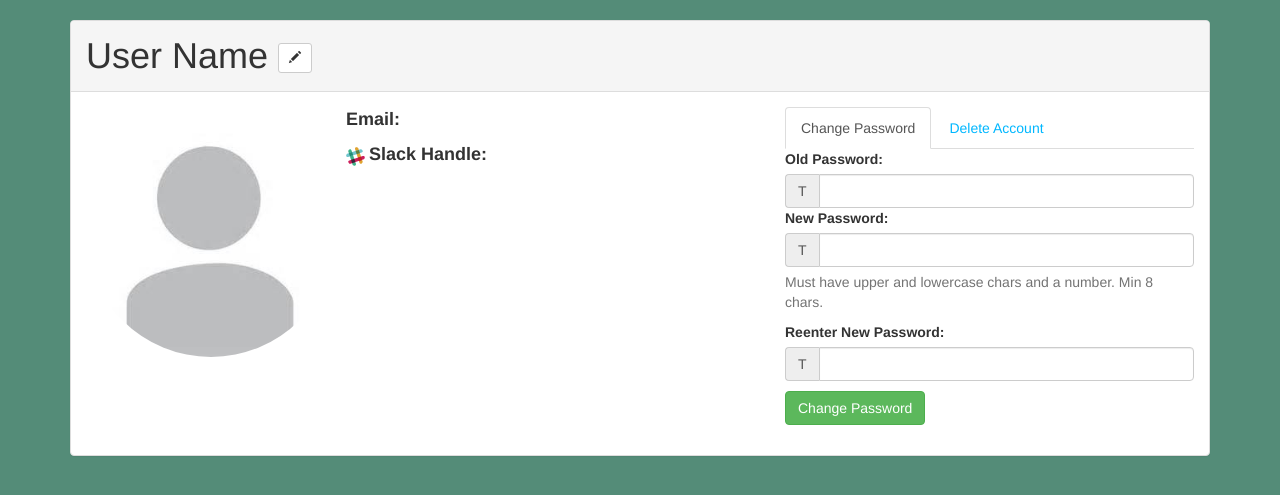
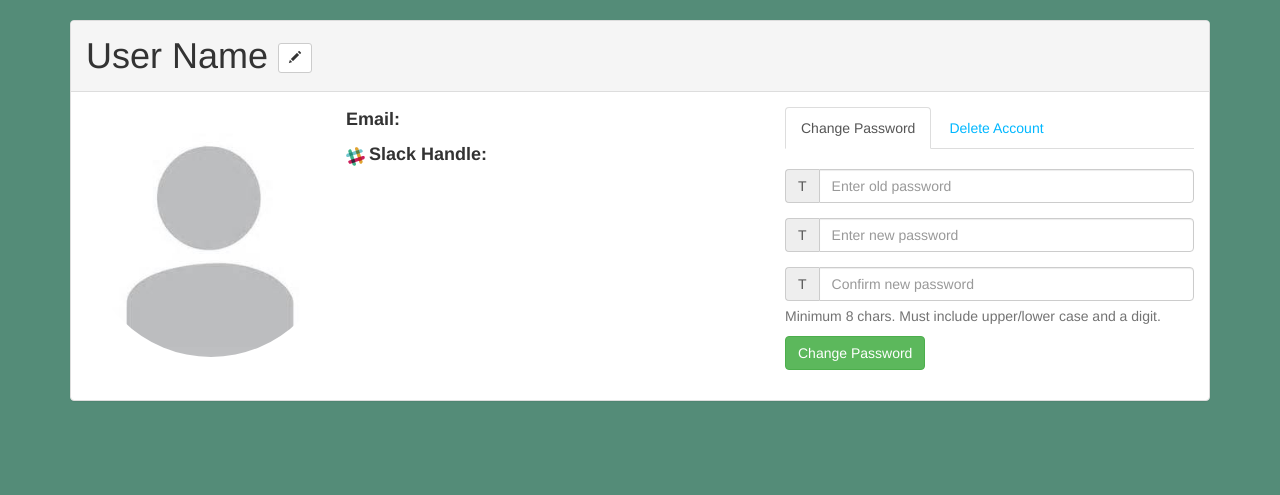
Before and after one commit to danfox13/impactcast, a Node server app: template views/user/userProfile.ejs in a window 1280 px wide. Shown: the part 52-547 px from the top of the page. Run offline with Node 20, Linux system fonts and the light colour scheme; the template is opened without the code that fills it, so the values that code supplies are empty; a user stored in the database is signed in; some libraries are stand-ins or nearby versions.

Commit message:
Merged with rosie

```diff
--- a/routes/user.js
+++ b/routes/user.js
@@ -97,7 +97,7 @@
     })
         .catch(function(err){
             console.log("Error: " + err);
-            res.render('/user/addUser/failed');
+            res.redirect('/user/addUser/failed');
         });
 }
 
--- a/views/user/userProfile.ejs
+++ b/views/user/userProfile.ejs
@@ -71,42 +71,50 @@
                                 <div id="changePassword" class="tab-pane fade in active">
                                     <form action="/user/changePassword" method="post" data-toggle="validator" role="form">
                                         <div class="form-group">
-                                            <label>Old Password:</label>
-                                            <div class="input-group">
+                                            <div class="input-group" style="margin-top: 20px;">
                                                 <span class="input-group-addon">T</span>
                                                 <input type="password" class="form-control" id="oldPassword"
-                                                       name="oldPassword" required>
+                                                       name="oldPassword"
+                                                       placeholder="Enter old password" required>
                                             </div>
-                                            <label>New Password:</label>
+                                        </div>
+                                        <div class="form-group">
                                             <div class="input-group">
                                                 <span class="input-group-addon">T</span>
                                                 <input type="password" class="form-control" id="newPassword"
-                                                       name="newPassword" pattern="(?=.*\d)(?=.*[a-z])(?=.*[A-Z]).{8,}" required>
+                                                       name="newPassword" pattern="(?=.*\d)(?=.*[a-z])(?=.*[A-Z]).{8,}"
+                                                       placeholder="Enter new password"
+                                                       required>
                                             </div>
                                             <span class="glyphicon form-control-feedback" aria-hidden="true"></span>
-                                            <div class="help-block with-errors">Must have upper and lowercase chars and a number.
-                                                Min 8 chars.</div>
-                                            <label>Reenter New Password:</label>
+                                            <div class="help-block with-errors"></div>
+                                        </div>
+                                        <div class="form-group">
                                             <div class="input-group">
                                                 <span class="input-group-addon">T</span>
                                                 <input type="password" class="form-control" id="newPasswordCheck"
                                                        name="newPasswordCheck" pattern="(?=.*\d)(?=.*[a-z])(?=.*[A-Z]).{8,}"
+                                                       placeholder="Confirm new password"
+                                                       data-match="#newPassword"
                                                        required>
                                             </div>
                                             <span class="glyphicon form-control-feedback" aria-hidden="true"></span>
-                                            <div class="help-block with-errors"></div>
+                                            <div class="help-block with-errors">
+                                                Minimum 8 chars. Must include upper/lower case and a digit.
+                                            </div>
                                             <p></p>
                                             <input type="submit" value="Change Password" class="btn btn-success btn-m btn-black">
                                         </div>
                                     </form>
                                 </div>
                                 <div id="delete" class="tab-pane fade">
-                                    <form data-toggle="validator" role="form">
+                                    <form action="user/deleteUser" data-toggle="validator" role="form">
                                         <div class="form-group">
-                                            <label>Please enter your password:</label>
-                                            <div class="input-group">
+                                            <div class="input-group" style="margin-top: 20px;">
                                                 <span class="input-group-addon">T</span>
-                                                <input type="password" class="form-control">
+                                                <input type="password" class="form-control" id="password" name="password"
+                                                       placeholder="Enter your password"
+                                                required>
                                             </div>
                                         </div>
                                         <input type="submit" value="Permanently Delete Account"
```
